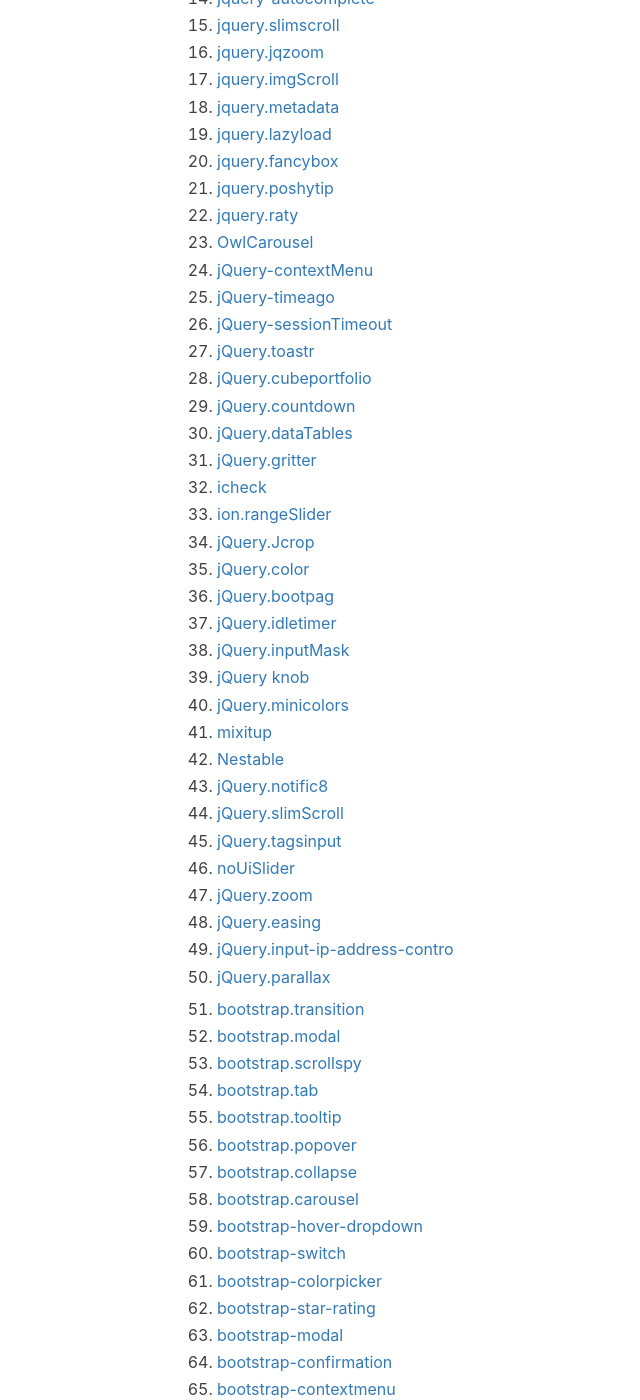
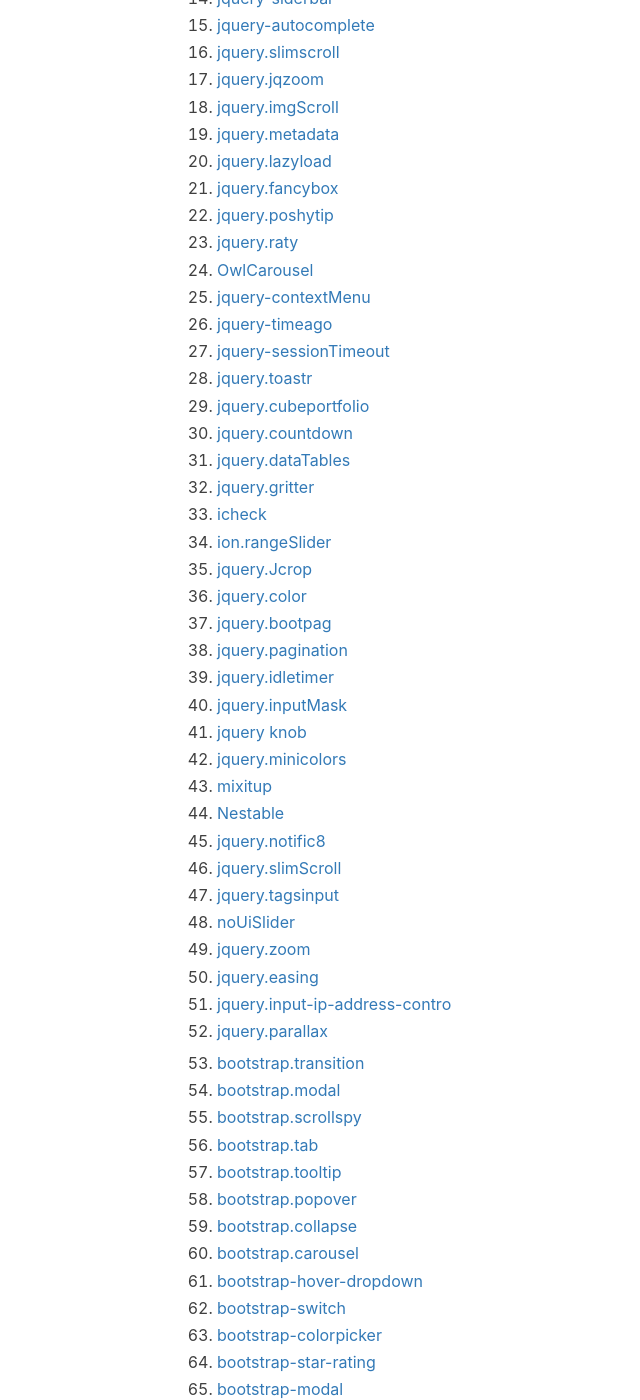
Before and after one commit to cyqresig/cyqresig.github.io, a Jekyll site: the page built from _posts/2016-03-15-usual-jquery-plugins-collection.md, in a window 1280 px wide and 1400 px high, scrolled down 1075 px. Shown: the whole window, without its empty margins (88-728 px from the left). Built offline with Jekyll 4.4.1, drawn with Linux system fonts in a browser that asks for light colours; nearby versions of some CDN libraries; comment, search, counter and statistics services are not loaded; some of the changed text lies outside the part shown.

Commit message:
更新了常用jquery插件

```diff
--- a/_posts/2016-03-15-usual-jquery-plugins-collection.md
+++ b/_posts/2016-03-15-usual-jquery-plugins-collection.md
@@ -13,6 +13,7 @@
 在做敏捷开发时, 除了公司自己造的轮子外, js组件是会被经常使用到的轮子, 下面就项目(电商项目, 管理类项目)中经常使用到的js组件做一个整理.
 
 # 目录
+1. [jquery.jsonp](#jquery.jsonp)
 1. [jquery.blockui](#jquery.blockui)
 1. [jquery.uniform](#jquery.uniform)
 1. [jquery.layout](#jquery.layout)
@@ -36,33 +37,34 @@
 1. [jquery.poshytip](#jquery.poshytip)
 1. [jquery.raty](#jquery.raty)
 1. [OwlCarousel](#OwlCarousel)
-1. [jQuery-contextMenu](#jQuery-contextMenu)
-1. [jQuery-timeago](#jQuery-timeago)
-1. [jQuery-sessionTimeout](#jQuery-sessionTimeout)
-1. [jQuery.toastr](#jQuery.toastr)
-1. [jQuery.cubeportfolio](#jQuery.cubeportfolio)
-1. [jQuery.countdown](#jQuery.countdown)
-1. [jQuery.dataTables](#jQuery.dataTables)
-1. [jQuery.gritter](#jQuery.gritter)
+1. [jquery-contextMenu](#jquery-contextMenu)
+1. [jquery-timeago](#jquery-timeago)
+1. [jquery-sessionTimeout](#jquery-sessionTimeout)
+1. [jquery.toastr](#jquery.toastr)
+1. [jquery.cubeportfolio](#jquery.cubeportfolio)
+1. [jquery.countdown](#jquery.countdown)
+1. [jquery.dataTables](#jquery.dataTables)
+1. [jquery.gritter](#jquery.gritter)
 1. [icheck](#icheck)
 1. [ion.rangeSlider](#ion.rangeSlider)
-1. [jQuery.Jcrop](#jQuery.Jcrop)
-1. [jQuery.color](#jQuery.color)
-1. [jQuery.bootpag](#jQuery.bootpag)
-1. [jQuery.idletimer](#jQuery.idletimer)
-1. [jQuery.inputMask](#jQuery.inputMask)
-1. [jQuery knob](#jQuery knob)
-1. [jQuery.minicolors](#jQuery.minicolors)
+1. [jquery.Jcrop](#jquery.Jcrop)
+1. [jquery.color](#jquery.color)
+1. [jquery.bootpag](#jquery.bootpag)
+1. [jquery.pagination](#jquery.pagination)
+1. [jquery.idletimer](#jquery.idletimer)
+1. [jquery.inputMask](#jquery.inputMask)
+1. [jquery knob](#jquery knob)
+1. [jquery.minicolors](#jquery.minicolors)
 1. [mixitup](#mixitup)
 1. [Nestable](#Nestable)
-1. [jQuery.notific8](#jQuery.notific8)
-1. [jQuery.slimScroll](#jQuery.slimScroll)
-1. [jQuery.tagsinput](#jQuery.tagsinput)
+1. [jquery.notific8](#jquery.notific8)
+1. [jquery.slimScroll](#jquery.slimScroll)
+1. [jquery.tagsinput](#jquery.tagsinput)
 1. [noUiSlider](#noUiSlider)
-1. [jQuery.zoom](#jQuery.zoom)
-1. [jQuery.easing](#jQuery.easing)
-1. [jQuery.input-ip-address-contro](#jQuery.input-ip-address-control)
-1. [jQuery.parallax](#jQuery.parallax)
+1. [jquery.zoom](#jquery.zoom)
+1. [jquery.easing](#jquery.easing)
+1. [jquery.input-ip-address-contro](#jquery.input-ip-address-control)
+1. [jquery.parallax](#jquery.parallax)
 
 1. [bootstrap.transition](#bootstrap.transition)
 1. [bootstrap.modal](#bootstrap.modal)
@@ -108,11 +111,17 @@
 1. [Web Uploader](#Web Uploader)
 1. [echarts](#echarts)
 
-## jQuery.jsonp
+
+<p id="jquery.jsonp"></p>
+
+## jquery.jsonp
 
 jquery强化jsonp支持的api, 允许定义返回错误的处理
 
 [了解更多](https://github.com/jaubourg/jquery-jsonp)
+
+
+<p id="jquery.blockui"></p>
 
 ## jquery.blockui
 
@@ -120,18 +129,26 @@
 
 [了解更多](http://malsup.com/jquery/block/)
 
+<p id="jquery.uniform"></p>
+
+<p id="jquery.uniform"></p>
+
 ## jquery.uniform
 Web表单是一个网站的重要方面，但在视觉方面往往被忽视。这个插件可以帮助你增加一个华丽的外观和视觉效果。
 例如单选按钮或选择下拉菜单，这些资源只能用简单的CSS，这通常是一件痛苦的事情
 
 [了解更多](http://uniformjs.com)
 
+<p id="jquery.layout"></p>
+
 ## jquery.layout
 
-这个插件是一种基于jQuery的布局框架，其核心是一个大小自适应的中心面板，面板的上下左右四个方向可以放置可折叠、可缩放的面板,
+这个插件是一种基于jquery的布局框架，其核心是一个大小自适应的中心面板，面板的上下左右四个方向可以放置可折叠、可缩放的面板,
 在做管理类的系统时特别有用
 
 [了解更多](http://layout.jquery-dev.com/index.cfm)
+
+<p id="jquery.cookie"></p>
 
 ## jquery.cookie
 
@@ -139,11 +156,15 @@
 
 这个插件是对原生cookie的api的封装, 适合存放小数据
 
+<p id="jquery.validate"></p>
+
 ## jquery.validate
 
 [了解更多](http://jqueryvalidation.org/)
 
 老版jquery表单验证插件, 功能也十分强大, 除了能做本地验证之外, 还可以轻松实现远程请求验证, 支持扩展, 自定义
+
+<p id="jquery.form"></p>
 
 ## jquery.form
 
@@ -151,17 +172,23 @@
 
 这个插件API提供了几个方法，让你轻松管理表单数据和进行表单提交。
 
+<p id="jquery.transit"></p>
+
 ## jquery.transit
 
 [了解更多](http://ricostacruz.com/jquery.transit/)
 
 这个插件可以通过js api的方式实现css过渡效果, 而不用手动编写css
 
+<p id="jquery.bxslider"></p>
+
 ## jquery.bxslider
 
 [了解更多](http://bxslider.com/)
 
 走马灯插件
+
+<p id="jquery.qrcode"></p>
 
 ## jquery.qrcode
 
@@ -189,13 +216,13 @@
 
 # jquery-siderbar
 
-[了解更多](https://github.com/jillix/jQuery-sidebar)
+[了解更多](https://github.com/jillix/jquery-sidebar)
 
 一个简易的侧边栏组件
 
 # jquery-autocomplete
 
-[了解更多](https://github.com/devbridge/jQuery-Autocomplete)
+[了解更多](https://github.com/devbridge/jquery-Autocomplete)
 
 一个功能强大的自动填充/搜索推荐组件
 
@@ -203,7 +230,7 @@
 
 [了解更多](http://plugins.jquery.com/slimScroll/)
 
-实用jQuery滚动条特效插件jQuery slimScroll
+实用jquery滚动条特效插件jquery slimScroll
 
 # jquery.vmap
 
@@ -266,25 +293,25 @@
 
 强大的旋转木马(传送带)插件
 
-# jQuery-contextMenu
+# jquery-contextMenu
 
-[了解更多](https://github.com/swisnl/jQuery-contextMenu)
+[了解更多](https://github.com/swisnl/jquery-contextMenu)
 
 强大的右键菜单插件
 
-# jQuery-timeago
+# jquery-timeago
 
 [了解更多](https://github.com/rmm5t/jquery-timeago)
 
 将时间戳显示为多少时间前的强大插件
 
-# jQuery-sessionTimeout
+# jquery-sessionTimeout
 
 [了解更多](https://github.com/travishorn/jquery-sessionTimeout)
 
 让页面在经过一段时间后, 会弹出提示框, 让用户确认是否要登出还是继续保持连接, 超时后自动跳转至登出(阿里云邮箱有使用)
 
-# jQuery.toastr
+# jquery.toastr
 
 [了解更多](https://github.com/CodeSeven/toastr)
 
@@ -296,19 +323,19 @@
 
 收费插件, 做各种类型的grid展现, 图文并茂(样子很不错, 交互可以借鉴, 并没有特别的功能, 只是功能集+炫)
 
-# jQuery.countdown
+# jquery.countdown
 
-[了解更多](https://github.com/hilios/jQuery.countdown)
+[了解更多](https://github.com/hilios/jquery.countdown)
 
 倒计时插件
 
-# jQuery.dataTables
+# jquery.dataTables
 
 [了解更多](https://github.com/DataTables/DataTables)
 
 强大的数据表格插件, 支持定义成bootstrap样式
 
-# jQuery.gritter
+# jquery.gritter
 
 [了解更多](https://github.com/jboesch/Gritter)
 
@@ -318,7 +345,7 @@
 
 [了解更多](https://github.com/fronteed/icheck)
 
-强大的美化check, radio的插件, 支持jQuery和Zepto
+强大的美化check, radio的插件, 支持jquery和Zepto
 
 # ion.rangeSlider
 
@@ -326,44 +353,51 @@
 
 刻度针选择插件
 
-# jQuery.Jcrop
+# jquery.Jcrop
 
 [了解更多](https://github.com/tapmodo/Jcrop)
 
 图案范围裁剪插件, 常用于上传头像的范围裁剪
 
-# jQuery.color
+# jquery.color
 
 [了解更多](https://github.com/jquery/jquery-color)
 
-cssHook, 能使jQuery animate API 使用骆峰式的颜色动画变化
+cssHook, 能使jquery animate API 使用骆峰式的颜色动画变化
 
-# jQuery.bootpag
+# jquery.bootpag
+
 [了解更多](https://github.com/botmonster/jquery-bootpag)
 
 基于boostrap的简单pagination插件
 
-# jQuery.idletimer
+# jquery.pagination
+
+[了解更多](https://github.com/flaviusmatis/simplePagination.js)
+
+简单的pagination插件, 页码多时支持显示..., 支持bootstrap样式需要修改源代码, 隐藏a标签默认显示hash需要修改源代码
+
+# jquery.idletimer
 
 [了解更多](https://github.com/thorst/jquery-idletimer)
 
 用于前端页面定时(判断是否超时, 以及后续操作)
 
-# jQuery.inputMask
+# jquery.inputMask
 
 [了解更多](https://github.com/RobinHerbots/jquery.inputmask)
 
-格式化录入的jQuery插件
+格式化录入的jquery插件
 
-# jQuery knob
+# jquery knob
 
-[了解更多](https://github.com/aterrien/jQuery-Knob)
+[了解更多](https://github.com/aterrien/jquery-Knob)
 
 旋钮插件, 圆形把手(可用于百分比显示)
 
-# jQuery.minicolors
+# jquery.minicolors
 
-[了解更多](https://github.com/aterrien/jQuery-Knob)
+[了解更多](https://github.com/aterrien/jquery-Knob)
 
 简单的colorpicker插件
 
@@ -379,19 +413,19 @@
 
 拖放分层项
 
-# jQuery.notific8
+# jquery.notific8
 
 win8的notification插件
 
-# jQuery.slimScroll
+# jquery.slimScroll
 
-[了解更多](https://github.com/rochal/jQuery-slimScroll)
+[了解更多](https://github.com/rochal/jquery-slimScroll)
 
 自定义滚动条插件
 
-# jQuery.tagsinput
+# jquery.tagsinput
 
-[了解更多](https://github.com/xoxco/jQuery-Tags-Input)
+[了解更多](https://github.com/xoxco/jquery-Tags-Input)
 
 inputtext输入项展现时是一个个标签
 
@@ -401,37 +435,37 @@
 
 刻度范围选择rangeSlider
 
-# jQuery.zoom
+# jquery.zoom
 
 [了解更多](https://github.com/fat/zoom.js)
 
 图片放大插件
 
-# jQuery.easing
+# jquery.easing
 
 [了解更多](https://github.com/gdsmith/jquery.easing)
 
-扩展jQuery动画效果插件
+扩展jquery动画效果插件
 
-# jQuery.input-ip-address-control
+# jquery.input-ip-address-control
 
 [了解更多](https://github.com/gdsmith/jquery.easing)
 
 让input变成ip地址格式输入
 
-# jQuery.parallax
+# jquery.parallax
 
-[了解更多](https://github.com/IanLunn/jQuery-Parallax)
+[了解更多](https://github.com/IanLunn/jquery-Parallax)
 
 视差插件
 
-# jQuery.ScrollTo
+# jquery.ScrollTo
 
 [了解更多](https://github.com/flesler/jquery.scrollTo)
 
 控制滚动条渐变滚动插件
 
-# jQuery.sparkline
+# jquery.sparkline
 
 [了解更多](https://github.com/gwatts/jquery.sparkline)
 
@@ -444,11 +478,15 @@
 用于兼容旧版本比如1.9以下的移除的API
 
 
+<p id="bootstrap.transition"></p>
+
 ## bootstrap.transition
 
 [了解更多](http://v3.bootcss.com)
 
 用以支持bootstrap的组件的过渡效果
+
+<p id="bootstrap.modal"></p>
 
 ## bootstrap.modal
 
@@ -456,11 +494,15 @@
 
 用以支持bootstrap的组件的模态框, 支持静态方式使用, 也支持弹出方式
 
+<p id="bootstrap.dropdown"></p>
+
 ## bootstrap.dropdown
 
 [了解更多](http://v3.bootcss.com)
 
 用以支持bootstrap的下拉菜单组件
+
+<p id="bootstrap.scrollspy"></p>
 
 ## bootstrap.scrollspy
 
@@ -468,11 +510,15 @@
 
 滚动监听插件依赖 Bootstrap 的导航组件 用于高亮显示当前激活的链接。
 
+<p id="bootstrap.tab"></p>
+
 ## bootstrap.tab
 
 [了解更多](http://v3.bootcss.com)
 
 标签页组件依赖 Bootstrap 的导航组件
+
+<p id="bootstrap.tooltip"></p>
 
 ## bootstrap.tooltip
 
@@ -480,11 +526,15 @@
 
 类似原生浏览器的工具条提示
 
+<p id="bootstrap.popover"></p>
+
 ## bootstrap.popover
 
 [了解更多](http://v3.bootcss.com)
 
 弹出框依赖 工具提示插件
+
+<p id="bootstrap.button"></p>
 
 ## bootstrap.button
 
@@ -494,11 +544,15 @@
 
 也可以自定义按钮点击后的状态, 例如设置按钮正在loading
 
+<p id="bootstrap.collapse"></p>
+
 ## bootstrap.collapse
 
 [了解更多](http://v3.bootcss.com)
 
 实现内容展开, 以及缩回的功能, 支持according
+
+<p id="bootstrap.carousel"></p>
 
 ## bootstrap.carousel
 
@@ -506,11 +560,15 @@
 
 走马灯, 但是动画效果不支持ie8,9
 
+<p id="bootstrap.affix"></p>
+
 ## bootstrap.affix
 
 [了解更多](http://v3.bootcss.com)
 
 模拟将元素变成sticky效果
+
+<p id="bootstrap-hover-dropdown"></p>
 
 ## bootstrap-hover-dropdown
 
@@ -518,11 +576,15 @@
 
 bootstrap中的dropdown组件扩展hover事件
 
+<p id="bootstrap-switch"></p>
+
 ## bootstrap-switch
 
 [了解更多](http://www.bootstrap-switch.org/)
 
 Bootstrap 开关（switch）控件
+
+<p id="bootstrap-colorpicker"></p>
 
 ## bootstrap-colorpicker
 
@@ -530,11 +592,15 @@
 
 一个定制化的颜色拾取器插件, 依赖于Bootstrap 2 & 3
 
+<p id="bootstrap-star-rating"></p>
+
 ## bootstrap-star-rating
 
 [了解更多](https://github.com/kartik-v/bootstrap-star-rating)
 
 打星评分插件
+
+<p id="bootbox"></p>
 
 ## bootbox
 
@@ -542,11 +608,15 @@
 
 不用事先写死html代码就能使用bootstrap的各种弹出模态框
 
+<p id="bootstrap-modal"></p>
+
 ## bootstrap-modal
 
 [了解更多](https://github.com/jschr/bootstrap-modal)
 
 强化了bootstrap源生的modal, 增加了居中显示, 远程ajax加载, 加载时显示进度条等功能
+
+<p id="bootstrap-confirmation"></p>
 
 ## bootstrap-confirmation
 
@@ -554,11 +624,15 @@
 
 依赖于bootstrap的tooltip组件, 在用户交互后, 弹出工具确认框, 引导用户进行确认或取消操作
 
+<p id="bootstrap-contextmenu"></p>
+
 ## bootstrap-contextmenu
 
 [了解更多](https://github.com/sydcanem/bootstrap-contextmenu)
 
 右键菜单插件
+
+<p id="bootstrap-datepicker"></p>
 
 ## bootstrap-datepicker
 
@@ -566,11 +640,15 @@
 
 强大的日期插件, 但需要自己扩展中文的支持
 
+<p id="bootstrap-datetimepicker"></p>
+
 ## bootstrap-datetimepicker
 
 [了解更多](https://github.com/smalot/bootstrap-datetimepicker)
 
 支持时分秒的日期插件, 需要自己扩展中文的支持
+
+<p id="bootstrap-daterangepicker"></p>
 
 ## bootstrap-daterangepicker
 
@@ -578,6 +656,16 @@
 
 日期范围选择插件, 但在选取日期时存在二个文本框值相同的bug, 并且ie8上样式也存在问题
 
+<p id="bootstrap-table"></p>
+
+## bootstrap-table
+
+[了解更多](https://github.com/wenzhixin/bootstrap-table)
+
+基于bootstrap的数据表格
+
+
+<p id="x-editable"></p>
 
 ## x-editable
 
@@ -585,11 +673,15 @@
 
 任意处都可以弹出工具层, 进行编辑, 支持客户端与服务端验证, 支持提交数据至远程
 
+<p id="bootstrap-growl"></p>
+
 ## bootstrap-growl
 
 [了解更多](https://github.com/ifightcrime/bootstrap-growl)
 
 notification提示操作信息插件
+
+<p id="bootstrap-gtreetable"></p>
 
 ## bootstrap-gtreetable
 
@@ -597,11 +689,15 @@
 
 树形数据表格插件, 在后台管理系统中做层级少的配置项操作中可以考虑使用(这样用不需要使用tree插件了)
 
+<p id="bootstrap-markdown"></p>
+
 ## bootstrap-markdown
 
 [了解更多](https://github.com/toopay/bootstrap-markdown)
 
 markdown编辑器, 如果程序员使用的话, 可以考虑使用该编辑器进行文章发布
+
+<p id="bootstrap-maxlength"></p>
 
 ## bootstrap-maxlength
 
@@ -609,11 +705,15 @@
 
 单行或多行文本框在输入时给予友好提示(在元素附近小工具层提示), 当前输入了多少个字, 最大能输入多少个字
 
+<p id="bootstrap-pwstrength"></p>
+
 ## bootstrap-pwstrength
 
 [了解更多](https://github.com/ablanco/jquery.pwstrength.bootstrap)
 
 提示密码强度的插件
+
+<p id="bootstrap-select"></p>
 
 ## bootstrap-select
 
@@ -621,11 +721,15 @@
 
 美化select插件, 功能类同chosen
 
+<p id="bootstrap-selectsplitter"></p>
+
 ## bootstrap-selectsplitter
 
 [了解更多](https://github.com/xavierfaucon/bootstrap-selectsplitter)
 
 能把一个分组的select变成二个select, 一个选择分组, 另外一个级联选择分组下的内容(使用机会不多)
+
+<p id="bootstrap-tabdrop"></p>
 
 ## bootstrap-tabdrop
 
@@ -634,11 +738,15 @@
 水平显示tab标签时, 如显示不下了, 这个插件可以把显示不下的tab自动并入右方一处下拉选项中, 可以自适应(只有resize事件).
 要做到像各种IDE那样又能左右切换, 又有drop菜单, 并且在drop菜单中选择一项会智能定位到那一项等, 还需要自定义
 
+<p id="bootstrap-timepicker"></p>
+
 ## bootstrap-timepicker
 
 [了解更多](https://github.com/jdewit/bootstrap-timepicker)
 
 简单的日期选择插件
+
+<p id="bootstrap-touchspin"></p>
 
 ## bootstrap-touchspin
 
@@ -646,11 +754,15 @@
 
 加减数字以方便输入数字值的插件(三个部件, 文本框, 减按钮, 加按钮)
 
+<p id="bootstrap-wizard"></p>
+
 ## bootstrap-wizard
 
 [了解更多](https://github.com/VinceG/twitter-bootstrap-wizard)
 
 标签+步骤插件, 比如注册环节步骤, 比如下订单环境步骤(要注意, 区别是传统做法, 插件使用的步骤都是在同一个页面, 输入项最终一起提交)
+
+<p id="clockface"></p>
 
 ## clockface
 
@@ -658,11 +770,15 @@
 
 长的像时钟的时间选择控件
 
+<p id="bootstrap-duallistbox"></p>
+
 ## bootstrap-duallistbox
 
 [了解更多](https://github.com/istvan-ujjmeszaros/bootstrap-duallistbox)
 
 左右ListBox选项互选插件
+
+<p id="bootstrap-autohidingnavbar"></p>
 
 ## bootstrap-autohidingnavbar
 
@@ -670,17 +786,23 @@
 
 页面滚动条下拉后, 自动隐藏顶部navbar(一般电商需求是, 下拉到一定位置后navbar自动sticky...)
 
+<p id="fuelux"></p>
+
 ## fuelux
 
 [了解更多](https://github.com/ExactTarget/fuelux)
 
 美化了各种控件, 比如常见的表单控件, 基于bootstrap3(使用机会不大)
 
+<p id="bootstrap-multiselect"></p>
+
 ## bootstrap-multiselect
 
 [了解更多](https://github.com/davidstutz/bootstrap-multiselect)
 
 多选插件
+
+<p id="bootstrap-tagsinput"></p>
 
 ## bootstrap-tagsinput
 
@@ -689,11 +811,15 @@
 input输入项变成标签
 
 
+<p id="respond"></p>
+
 ## respond
 
 [了解更多](https://github.com/scottjehl/Respond)
 
 让ie9以下支持media query
+
+<p id="moment"></p>
 
 ## moment
 
@@ -702,11 +828,15 @@
 强大的日期API库(格式化日期首选)
 
 
+<p id="PubSubJS"></p>
+
 ## PubSubJS
 
 [了解更多](https://github.com/mroderick/PubSubJS)
 
 强大的订阅/发布模式实现的js库, 常用于模块间通信, 以解决业务模块的耦合问题
+
+<p id="typeahead"></p>
 
 ## typeahead
 
@@ -714,11 +844,15 @@
 
 强大的自动补全/搜索推荐插件
 
+<p id="fullcalendar"></p>
+
 ## fullcalendar
 
 [了解更多](https://github.com/fullcalendar/fullcalendar)
 
 强大的日历组件
+
+<p id="dropzone"></p>
 
 ## dropzone
 
@@ -726,11 +860,15 @@
 
 拖放的范围内允许上传文件, 有进度条等支持
 
+<p id="autosize"></p>
+
 ## autosize
 
 [了解更多](https://github.com/jackmoore/autosize)
 
 使textarea能根据文字输入自适应高度
+
+<p id="ueditor"></p>
 
 ## ueditor
 
@@ -738,12 +876,16 @@
 
 百度编辑器插件
 
+<p id="Web Uploader"></p>
+
 ## Web Uploader
 
 [了解更多](http://fex.baidu.com/webuploader/)
 
 百度上传文件插件
 
+<p id="echarts"></p>
+
 ## echarts
 
 [了解更多](http://echarts.baidu.com/)
```
Also changed, not shown: other parts of _posts/2016-03-15-usual-jquery-plugins-collection.md (+1 -0 lines), 3 other files.
